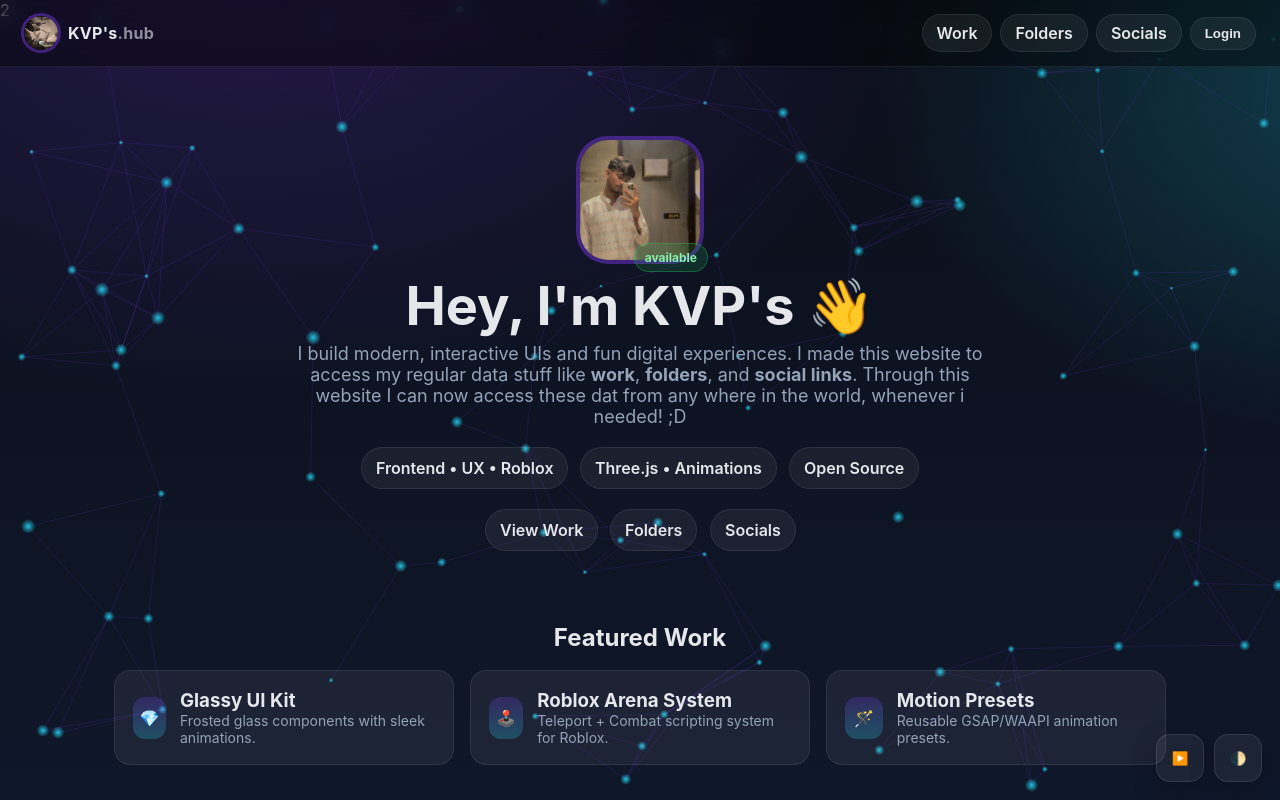
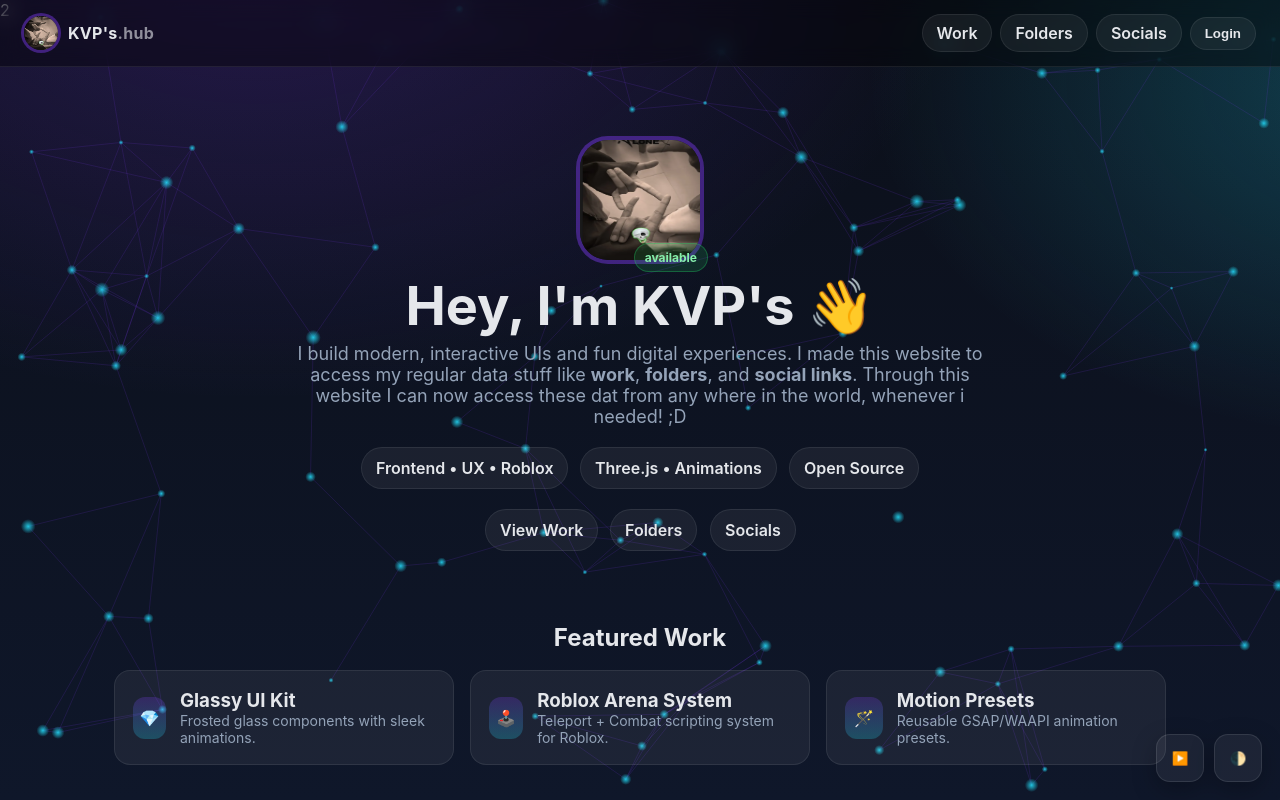
Before and after one commit to CHAPARII/KVP, a plain HTML site: page index.html in a window 1280 px wide. Shown: the top 800 px of the page. Drawn offline with Linux system fonts and the light colour scheme.

Commit message:
Update index.html

```diff
--- a/index.html
+++ b/index.html
@@ -29,7 +29,7 @@
   <header id="home" class="hero container">
     <div style="display:flex; justify-content:center;">
       <div style="position:relative;">
-        <img src="assets/avatar.jpg" width="120" height="120" style="border-radius:28px; box-shadow:0 0 0 4px var(--ring);" alt="KVP's" />
+        <img src="assets/avatar.png" width="120" height="120" style="border-radius:28px; box-shadow:0 0 0 4px var(--ring);" alt="KVP's" />
         <div class="badge" style="position:absolute; right:-8px; bottom:-8px;">available</div>
       </div>
     </div>
```
